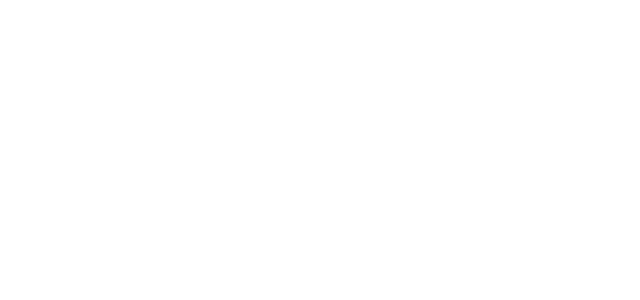
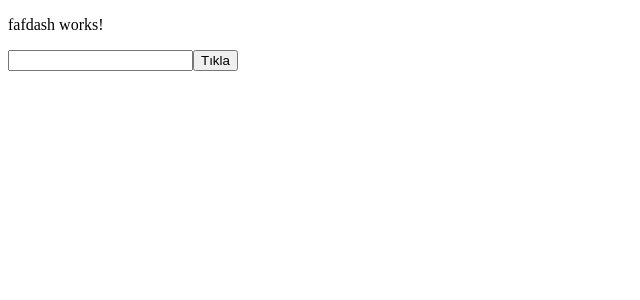
Before and after one commit to EnginKARATAS/angular-sandbox, an Angular app in the folder sandbox/: page / in a window 1280 px wide. Shown: the top 300 px of the page, without its empty margins (0-640 px from the left). Built offline with nearby package versions, Linux system fonts and the light colour scheme.

Commit message:
new module faf module, routing, ngform start

```diff
--- /dev/null
+++ b/sandbox/src/app/app-routing.module.ts
@@ -0,0 +1,10 @@
+import { NgModule } from '@angular/core';
+import { RouterModule, Routes } from '@angular/router';
+
+const routes: Routes = [];
+
+@NgModule({
+  imports: [RouterModule.forRoot(routes)],
+  exports: [RouterModule]
+})
+export class AppRoutingModule { }
--- a/sandbox/src/app/app.component.html
+++ b/sandbox/src/app/app.component.html
@@ -1 +1,3 @@
+<!-- <app-header></app-header> -->
 <router-outlet></router-outlet>
+<!-- <app-footer></app-footer> -->
--- a/sandbox/src/app/app.component.ts
+++ b/sandbox/src/app/app.component.ts
@@ -6,5 +6,5 @@ import { Component } from '@angular/core';
   styleUrls: ['./app.component.css']
 })
 export class AppComponent {
-  title = 'sandbox';
+  bozok = 'Merhaba Dünya';
 }
--- /dev/null
+++ b/sandbox/src/app/modules/faf/components/fafdash/fafdash.component.html
@@ -0,0 +1,4 @@
+<p>fafdash works!</p>
+
+<input type="text" name="name" id="name">
+<input type="button" value="Tıkla">
--- /dev/null
+++ b/sandbox/src/app/modules/faf/components/fafdash/fafdash.component.ts
@@ -0,0 +1,15 @@
+import { Component, OnInit } from '@angular/core';
+
+@Component({
+  selector: 'app-fafdash',
+  templateUrl: './fafdash.component.html',
+  styleUrls: ['./fafdash.component.css']
+})
+export class FafdashComponent implements OnInit {
+
+  constructor() { }
+
+  ngOnInit(): void {
+  }
+
+}
```
Also changed, not shown: sandbox/src/app/app.module.ts (+4 -3 lines), sandbox/src/app/core/core.module.ts (deleted, +0 -12 lines), sandbox/src/app/modules/faf/faf-routing.module.ts (added, +15 -0 lines), sandbox/src/app/modules/faf/faf.module.ts (added, +17 -0 lines), sandbox/src/app/modules/faf/components/fafdash/fafdash.component.css (added), 1 other file (tests, documents, lock files or other folders).
